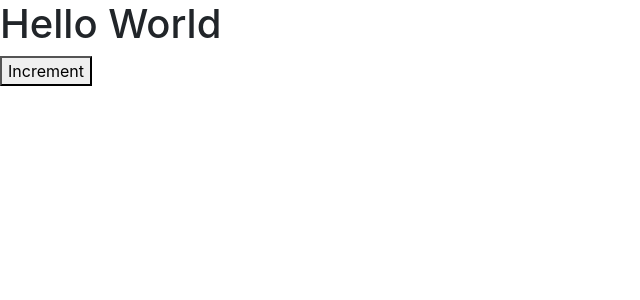
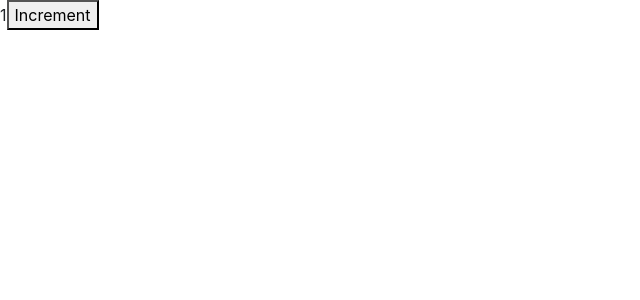
Before and after one commit to shibly006/counter-app, a React (Create React App) app: page / in a window 1280 px wide. Shown: the top 300 px of the page, without its empty margins (0-640 px from the left). Built offline with nearby package versions, Linux system fonts and the light colour scheme.

Commit message:
state added.

```diff
--- a/src/components/counter.jsx
+++ b/src/components/counter.jsx
@@ -1,14 +1,22 @@
 import React, { Component } from 'react';
 
 class Counter extends React.Component {
+    state = {
+        count : 1
+    };
     render() {
         return (
                 <React.Fragment>
-                    <h1>Hello World</h1>
+                    <span>{this.state.count}</span>
                     <button>Increment</button>
                 </React.Fragment>
                 );
     }
+
+    formatCount(){
+        const {count} = this.state;
+        return count == 0 ? 'Zero' : count;
+    }
 }
 
 export default Counter;
```
